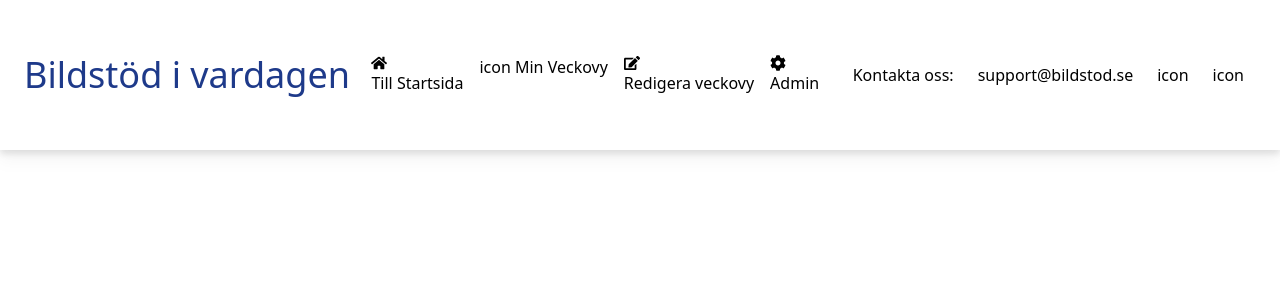
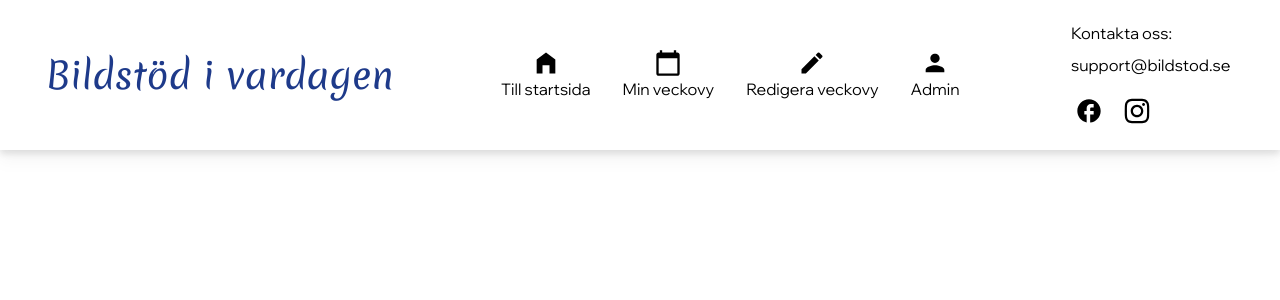
Before and after one commit to QueAnkan/graduation-project, a React (Vite) app: page / in a window 1280 px wide. Shown: the top 300 px of the page. Built offline with nearby package versions, Linux system fonts and the light colour scheme.

Commit message:
added fonts for header h1 and text i html and fixed headers

```diff
--- a/index.html
+++ b/index.html
@@ -11,6 +11,9 @@
     <link rel="preconnect" href="https://fonts.googleapis.com">
     <link rel="preconnect" href="https://fonts.gstatic.com" crossorigin>
     <link href="https://fonts.googleapis.com/css2?family=Merienda:wght@300..900&display=swap" rel="stylesheet">
+    <link rel="preconnect" href="https://fonts.googleapis.com">
+    <link rel="preconnect" href="https://fonts.gstatic.com" crossorigin>
+    <link href="https://fonts.googleapis.com/css2?family=Wix+Madefor+Display:wght@400..800&display=swap" rel="stylesheet">
     <meta name="theme-color" content="#ffffff">
 
   </head>
--- a/src/base.css
+++ b/src/base.css
@@ -1,12 +1,20 @@
+
 @tailwind base;
 @tailwind components;
 @tailwind utilities;
 
+
 @layer base {
 	li {
-		@apply p-2
+		@apply p-4
 	}
-	p {
+	/* p {
 		@apply p-3
+	} */
+	html {
+		font-family: "Wix Madefor Display", sans-serif;
+	}
+	header h1 {
+		font-family: "Merienda", cursive;
 	}
 }
--- a/src/components/Header.jsx
+++ b/src/components/Header.jsx
@@ -1,27 +1,34 @@
-import {FaHome, FaEdit, FaCog} from 'react-icons/fa'
+import {MdHomeFilled, MdCalendarToday, MdEdit, MdPerson, MdFacebook} from 'react-icons/md'
+import { FaInstagram } from "react-icons/fa";
 
 const Header = () => {
 
 	return(
-		<div className="w-screen h-[150px] z-10 bg-white fixed drop-shadow-lg">
-			<div className="px-6 flex justify-between items-center w-full h-full">
+		<header className="w-screen h-[150px] z-10 bg-white fixed drop-shadow-lg">
+			<div className="sm: grid grid-rows-1 justify-items-center lg:flex justify-around items-center w-full h-full">
 				<div className="flex items-center">
-					<h1 className="font-display text-3xl text-blue-900 text-center lg:text-4xl">Bildstöd i vardagen</h1>
+					<h1 className="font-display text-3xl text-blue-900 sm: text-center lg:text-4xl">Bildstöd i vardagen</h1>
 				</div>
-				<ul className="hidden lg:flex">
-					<li><FaHome /> Till Startsida </li>
-					<li>icon Min Veckovy</li>
-					<li><FaEdit /> Redigera veckovy</li>
-					<li><FaCog /> Admin</li>
+				<nav>
+				<ul className="hidden lg:flex"  >
+					<li className="grid justify-items-center"> <MdHomeFilled className='size-7' />Till startsida </li>
+					<li className="grid justify-items-center"><MdCalendarToday className='size-7'/> Min veckovy</li>
+					<li className="grid justify-items-center"><MdEdit className='size-7'/> Redigera veckovy</li>
+					<li className="grid justify-items-center"><MdPerson className='size-7'/> Admin</li>
 				</ul>
+				</nav>
 				<div className="hidden lg:flex">
-					<p>Kontakta oss:</p>
-					<p>support@bildstod.se</p>
-					<p>icon</p>
-					<p>icon</p>
+					<div className='flex flex-col'>
+						<p className='p-1'>Kontakta oss: </p>
+						<p className='p-1 pb-3'>support@bildstod.se</p>
+						<div className='flex flex-row'>
+							<p className='p-2 pr-3'><MdFacebook className='size-7'/></p>
+							<p className='p-2'><FaInstagram className='size-7'/></p>
+						</div>
+					</div>
 				</div>
 			</div>
-		</div>
+		</header>
 	)
 
 }
--- a/tailwind.config.js
+++ b/tailwind.config.js
@@ -17,9 +17,9 @@ export default {
 		},
 
 		extend: {
-			fontFamily: {
-				display: ['Merienda', 'cursive']
-			},
+			// fontFamily: {
+			// 	display: ['"Merienda"', 'cursive']
+			// },
 		}
 	},
 	plugins: [],
```
